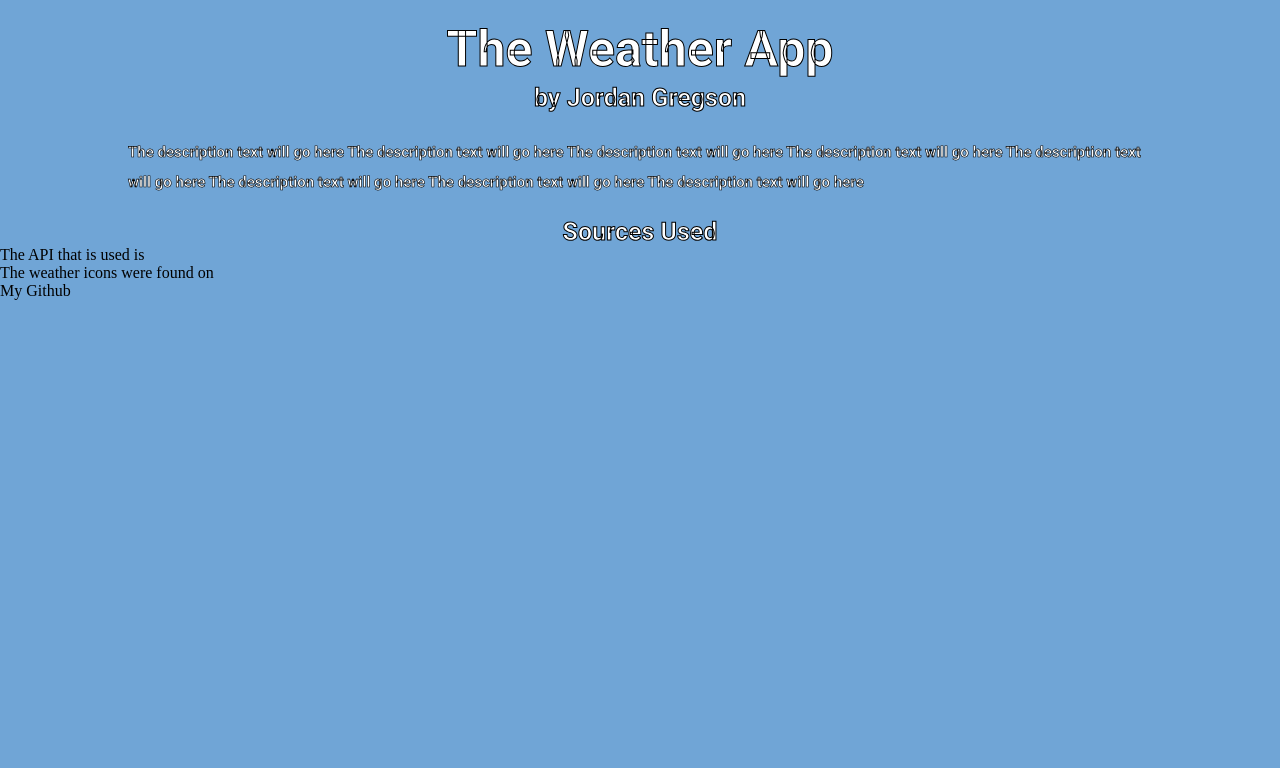
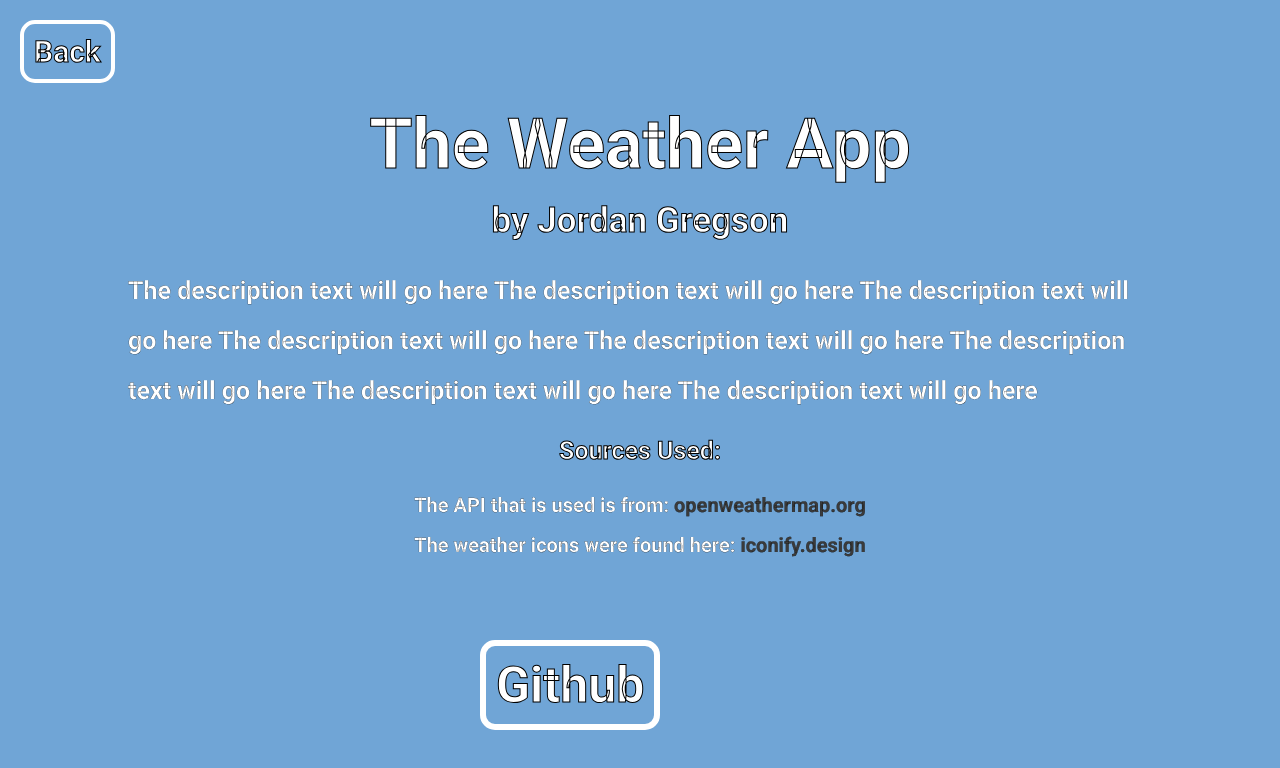
Before and after one commit to jordangregson/weatherapp1, a plain HTML site: page about.html in a window 1280 px wide. Drawn offline with Linux system fonts and the light colour scheme.

Commit message:
Finished the rough layout for the about page

```diff
--- a/about.html
+++ b/about.html
@@ -8,15 +8,22 @@
     <link href="https://fonts.googleapis.com/css2?family=Roboto:wght@700&display=swap" rel="stylesheet">
 </head>
 <body>
+    <div id="back">
+        <a href="index.html"><div id="back-btn">Back</div></a>
+    </div>
     <div id="title">The Weather App</div>
     <div id="author">by Jordan Gregson</div>
 
     <div id="description">The description text will go here The description text will go here The description text will go here The description text will go here The description text will go here The description text will go here The description text will go here The description text will go here </div>
-    <div id="sources-used-text">Sources Used</div>
-    <div class="source api-link">The API that is used is
+    <div id="sources-used-text">Sources Used:</div>
+    <div class="source api-link">The API that is used is from:
+        <a class="about-link" href="https://openweathermap.org">openweathermap.org</a>
     </div>
-    <div class="source iconify-link">The weather icons were found on
+    <div class="source iconify-link">The weather icons were found here:
+        <a class="about-link" href="https://iconify.design">iconify.design</a>
     </div>
-    <div id="github">My Github</div>
+    <div id="github">
+        <a id="github-btn" href="https://github.com/jordangregson">Github</a>
+    </div>
 </body>
 </html>
--- a/styles.css
+++ b/styles.css
@@ -8,6 +8,7 @@ body {
 
 a {
     text-decoration: none;
+    color: white;
 }
 
 #tomorrow-text-m {
@@ -149,6 +150,10 @@ a {
 
 #about {
     display: flex;
+    margin-left: auto;
+    margin-right: auto;
+    width: 25%;
+    padding-bottom: 20px;
 }
 
 #about-btn {
@@ -170,12 +175,35 @@ a {
     padding-bottom: 10px;
 }
 
+#back {
+    display: flex;
+    padding-left: 20px;
+    padding-top: 20px;
+}
+
+#back-btn {
+    border: 4px solid white;
+    border-radius: 15px;
+
+    font-size: 30px;
+    font-family: 'Roboto', sans-serif;
+
+    color: white;
+    -webkit-text-stroke-width: 1px;
+    -webkit-text-stroke-color: black;
+
+    padding-left: 10px;
+    padding-right: 10px;
+    padding-top: 10px;
+    padding-bottom: 10px;
+}
+
 /*ABOUT PAGE*/
 
 #title {
     padding-top: 20px;
 
-    font-size: 50px;
+    font-size: 70px;
     font-family: 'Roboto', sans-serif;
 
     text-align: center;
@@ -186,9 +214,9 @@ a {
 }
 
 #author {
-    padding-top: 5px;
+    padding-top: 15px;
 
-    font-size: 25px;
+    font-size: 35px;
     font-family: 'Roboto', sans-serif;
 
     text-align: center;
@@ -203,11 +231,11 @@ a {
 
     margin-left: 10%;
     margin-right: 10%;
-    font-size: 15px;
+    font-size: 25px;
     font-family: 'Roboto', sans-serif;
 
     color: white;
-    -webkit-text-stroke-width: .6px;
+    -webkit-text-stroke-width: .2px;
     -webkit-text-stroke-color: black;
 
     line-height: 2;
@@ -229,6 +257,56 @@ a {
     -webkit-text-stroke-width: 1px;
     -webkit-text-stroke-color: black;
 }
+
+.api-link {
+    padding-top: 20px;
+}
+
+.source {
+    text-align: center;
+    line-height: 2;
+
+    font-size: 20px;
+    font-family: 'Roboto', sans-serif;
+
+    color: white;
+    -webkit-text-stroke-width: .2px;
+    -webkit-text-stroke-color: black;
+
+}
+
+.about-link {
+    color: rgb(59, 59, 59);
+}
+
+#github {
+    display: flex;
+    margin-left: auto;
+    margin-right: auto;
+    width: 25%;
+    padding-top: 75px;
+    padding-bottom: 20px;
+}
+
+#github-btn {
+    text-align: center;
+
+    border: 6px solid white;
+    border-radius: 15px;
+
+    font-size: 50px;
+    font-family: 'Roboto', sans-serif;
+
+    color: white;
+    -webkit-text-stroke-width: 1px;
+    -webkit-text-stroke-color: black;
+
+    padding-left: 10px;
+    padding-right: 10px;
+    padding-top: 10px;
+    padding-bottom: 10px;
+}
+
 
 @media (max-width: 1200px){
     #grid-container {
```
Also changed, not shown: github.png (added).
